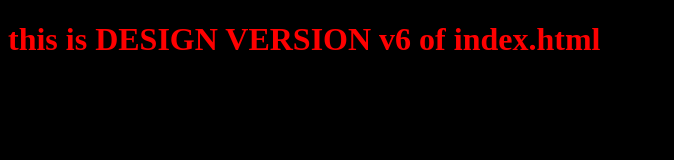
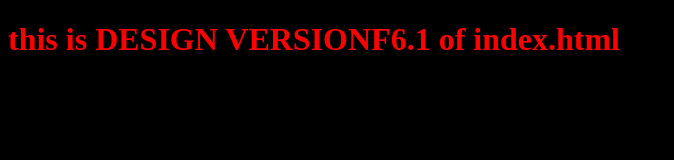
Before and after one commit to thisisbos/shell, a plain HTML site: page index.html in a window 1280 px wide. Shown: the whole page, without its empty margins (0-674 px from the left). Drawn offline with Linux system fonts and the light colour scheme.

Commit message:
changed the version of index.html to 6.1

```diff
--- a/index.html
+++ b/index.html
@@ -7,6 +7,6 @@
  <link rel="stylesheet" href="style.css">
 </head>
 <body>
-    <h1>this is  DESIGN VERSION v6 of index.html </h1>
+    <h1>this is  DESIGN VERSIONF6.1 of index.html </h1>
 </body>
 </html>
```
